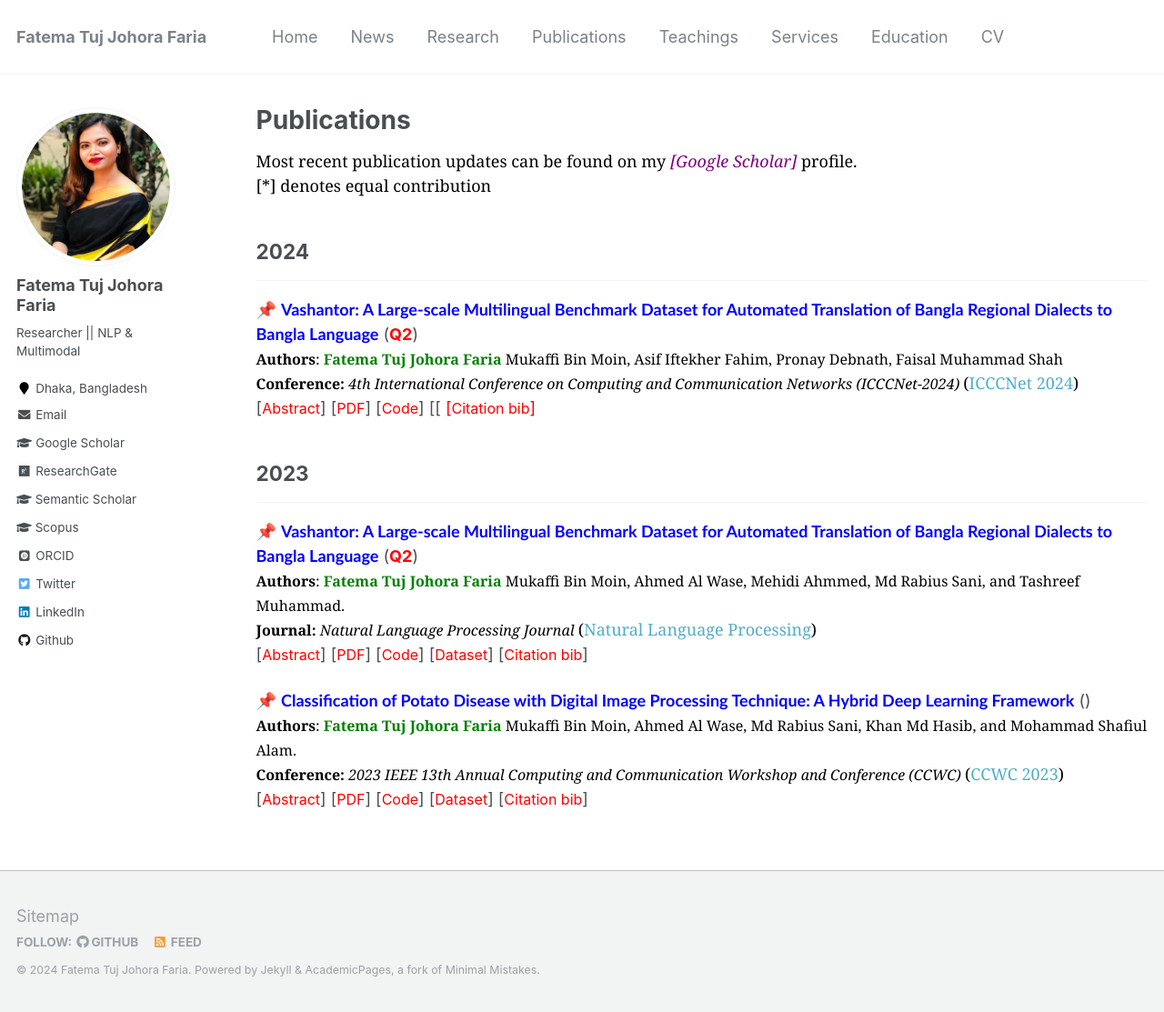
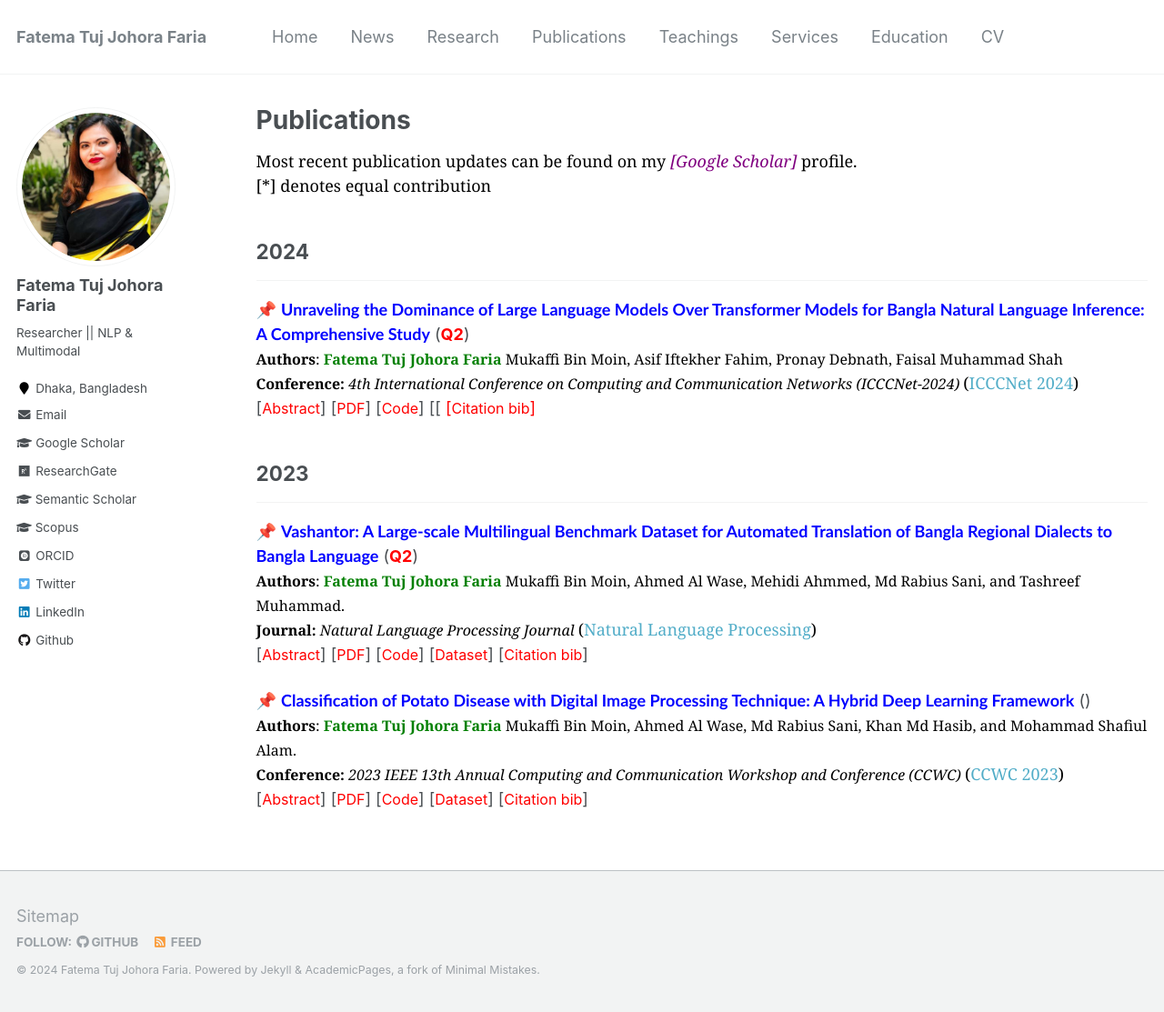
Before and after one commit to fatemafaria142/fatemafaria142.github.io, a Jekyll site: the page built from _pages/publications.md, in a window 1280 px wide and 1113 px high. Shown: the whole window at 91% size. Built offline with Jekyll 4.4.1, drawn with Linux system fonts in a browser that asks for light colours; some web fonts are replaced.

Commit message:
Update publications.md

```diff
--- a/_pages/publications.md
+++ b/_pages/publications.md
@@ -11,7 +11,7 @@ author_profile: true
 ## 2024
 ---------
 <!-- Paper 01 -->
-📌 [<span style="color:blue;font-family:Trebuchet MS;">**Vashantor: A Large-scale Multilingual Benchmark Dataset for Automated Translation of Bangla Regional Dialects to Bangla Language**</span>](https://arxiv.org/abs/2405.02937) (<span style="color:red"><strong>Q2</strong></span>)<br>
+📌 [<span style="color:blue;font-family:Trebuchet MS;">**Unraveling the Dominance of Large Language Models Over Transformer Models for Bangla Natural Language Inference: A Comprehensive Study**</span>](https://arxiv.org/abs/2405.02937) (<span style="color:red"><strong>Q2</strong></span>)<br>
 <span style="color:black;font-family:Georgia">
 	<font size="3"><strong>Authors</strong>: <strong style="color:green">Fatema Tuj Johora Faria</strong> Mukaffi Bin Moin, Asif Iftekher Fahim, Pronay Debnath, Faisal Muhammad Shah</font>
 </span>
```
